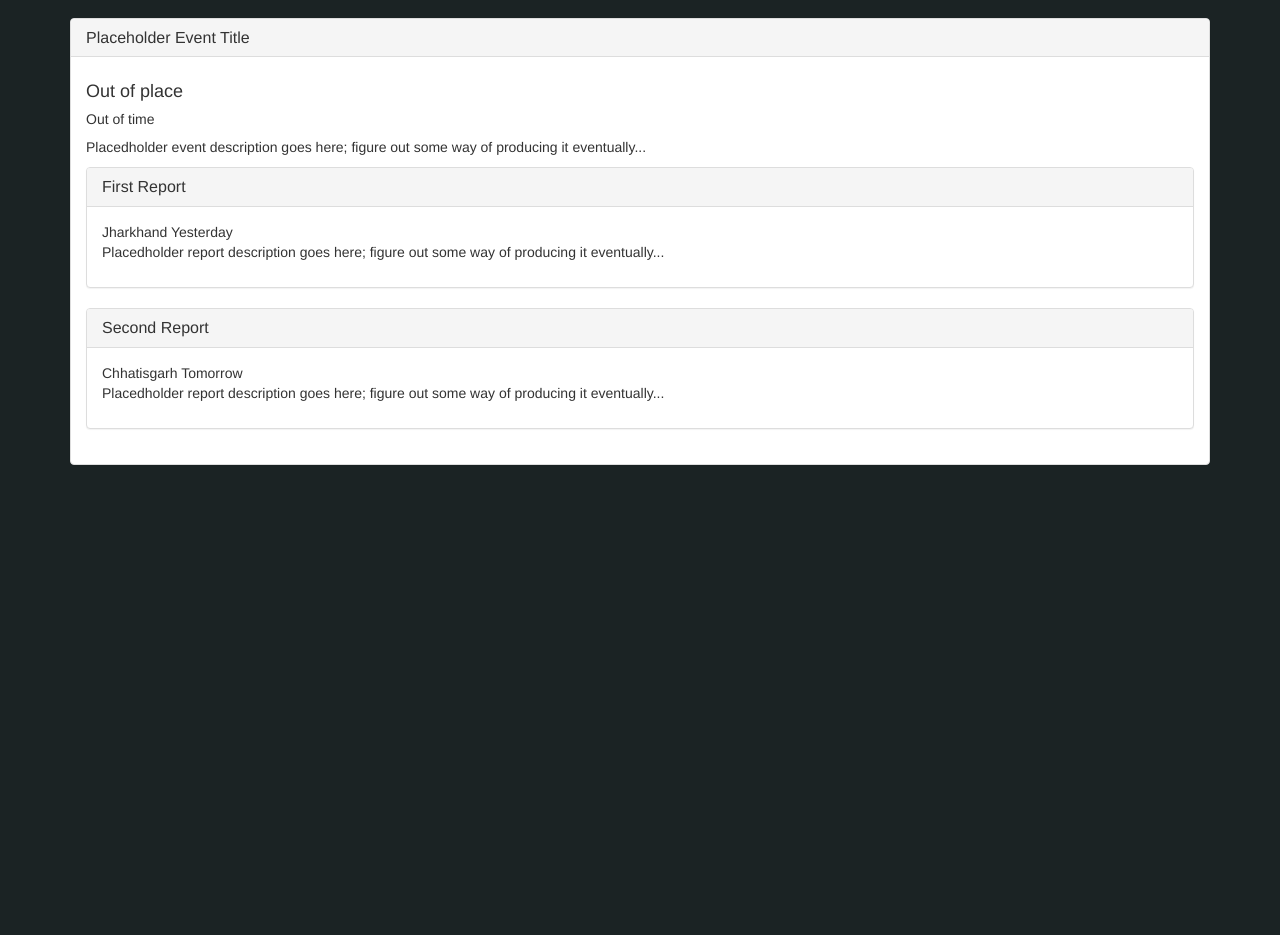
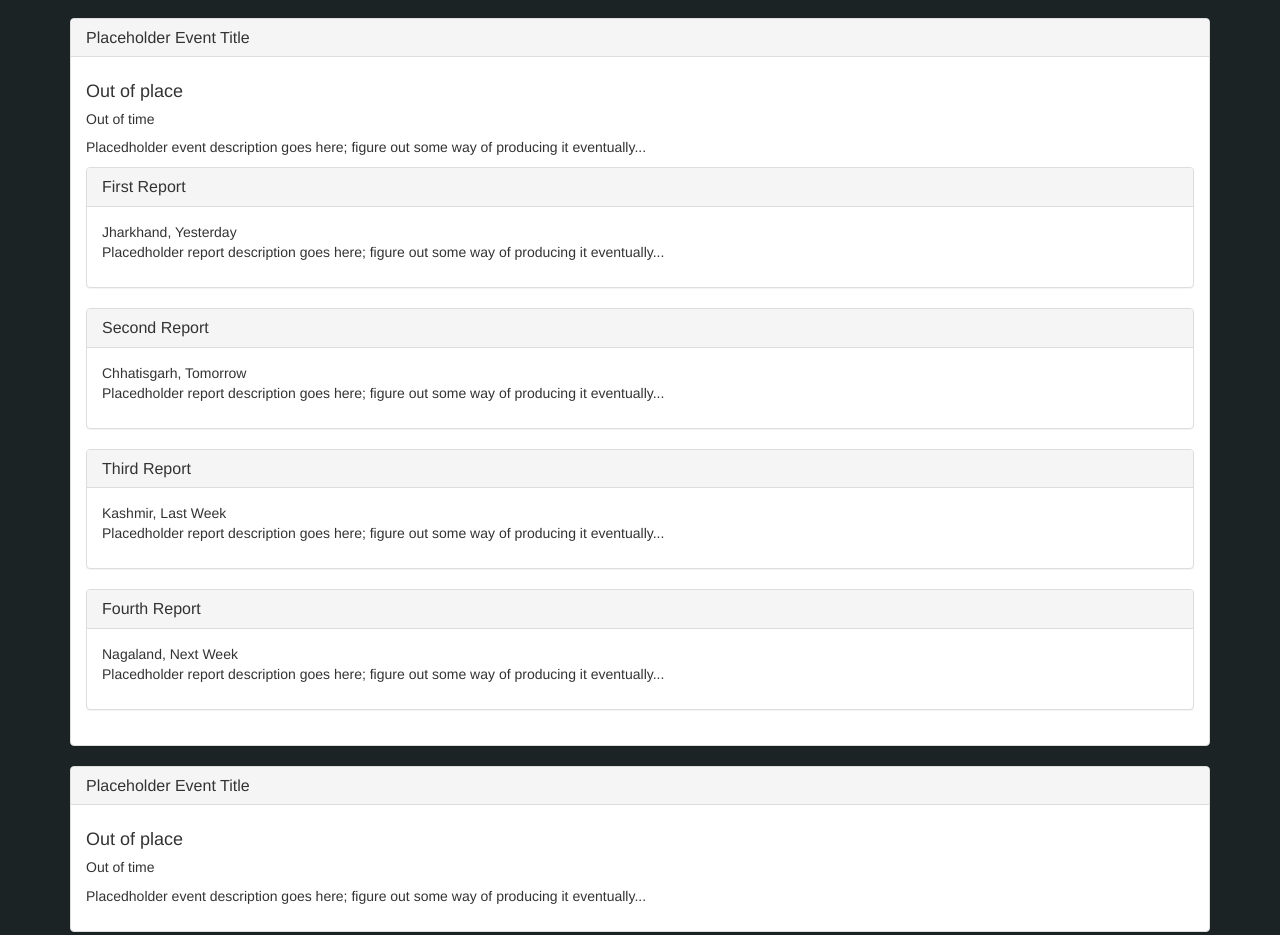
Before and after one commit to JasonTasharski/ProjectOne, a website: page public/view/index.html in a window 1280 px wide. Shown: the part 160-1095 px from the top of the page. Before the commit the page ends 800 px from the top, so only its background shows below. Drawn offline with nearby package versions, Linux system fonts and the light colour scheme.

Commit message:
Updated my journal.

```diff
--- a/public/scripts/app.js
+++ b/public/scripts/app.js
@@ -20,8 +20,7 @@
 	};
 
 	// Hard-coding for fun and profit
-	var eventHC = {
-		iAmA: "Hard-coded event",
+	var eventHC1 = {
 		eventLocationP: "Out of place",
 		eventDateP: "Out of time",
 		reports: [
@@ -39,11 +38,25 @@
 			}
 		]
 	}
+	var eventHC2 = {
+		eventLocationP: "Out of place",
+		eventDateP: "Out of time",
+		reports: [
+			{
+				reportTitleP: "Third Report",
+				reportLocationP: "Kashmir",
+				reportDateP: "Last Week",
+			},
+			{
+				reportTitleP: "Fourth Report",
+				reportLocationP: "Nagaland",
+				reportDateP: "Next Week",
+			}
+		]
+	}
 
-	console.log(eventHC.iAmA + " exists!");
-	console.log(eventHC.reports[0].iAmA + " exists!");
-	console.log(eventHC.reports[1].iAmA + " exists!");
-	renderE(eventHC); //
+	renderE(eventHC1);
+	renderE(eventHC2);
 
 	// $.get('/api/events', function() {
 	// 	request("https://www.kimonolabs.com/api/7imxs5lg?kimbypage=1?apikey=P2npdGDmBAziqQB7UEgQR01k1joldB86",
--- a/public/view/index.html
+++ b/public/view/index.html
@@ -50,8 +50,7 @@
         <h3 class="panel-title"> <%= reportTitleP %> </h3>
       </div>
       <div class="panel-body">
-        <%= reportLocationP %>
-        <%= reportDateP %>
+        <%= reportLocationP %>, <%= reportDateP %>
         <p> Placedholder report description goes here; figure out some way of producing it eventually... </p>
       </div>
     </div>
```
Also changed, not shown: README.md.
